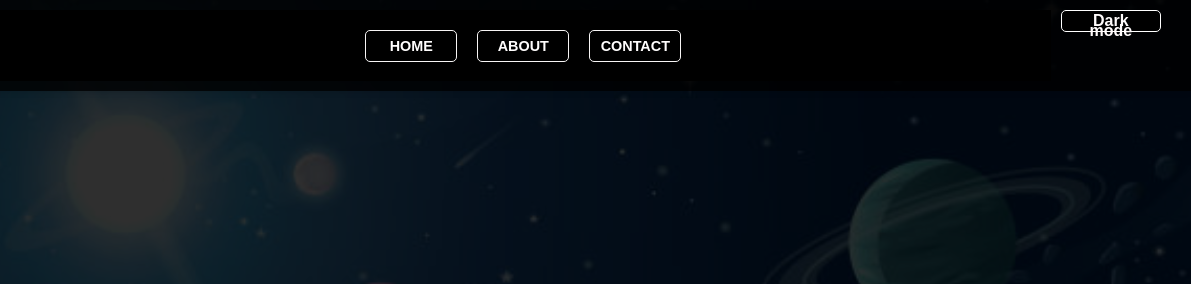
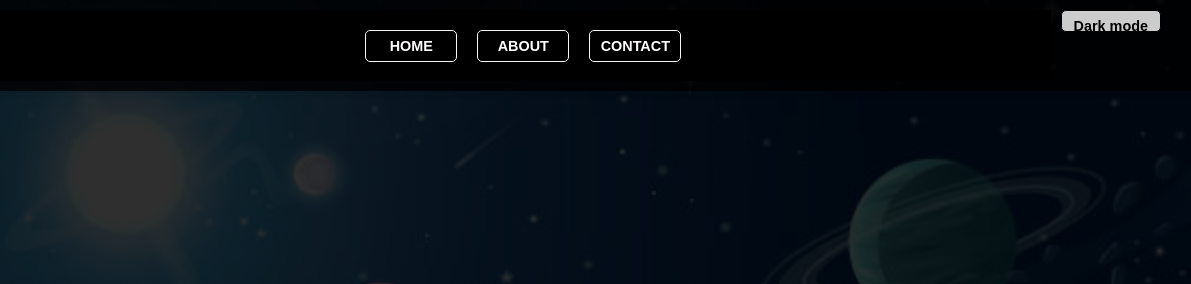
Before and after one commit to RobbySkyyy005/TAKAN05bySKyyy, a plain HTML site: page index.html in a window 1280 px wide. Both pictures are taken after a click on the element "Dark mode". Shown: the top 284 px of the page, 89-1280 px from the left. Drawn offline with Linux system fonts and the light colour scheme.

Commit message:
Update styles.css

```diff
--- a/styles.css
+++ b/styles.css
@@ -287,25 +287,38 @@ body {
     box-shadow: 0 0 0 4px rgba(37, 99, 235, 0.5);
     /* ring-blue-300 */
 }
+.dark-mode .nav-links a:focus-within {
+    outline: none;
+    box-shadow: 0 0 0 4px rgba(37, 99, 235, 0.5);
+    /* ring-blue-300 */
+}
 
 .dark-mode .dark-mode-toggle {
+    position: static;
+    top: 5px;
+    right: 5px;
+    padding: 5px 12px;
     background-color: #ffffff;
-    /* blue-800 */
-    color: #fffbfb;
+    /* blue-600 */
+    color: #000000;
     border: none;
     border-radius: 5px;
     cursor: pointer;
-    font-size: 1rem;
+    font-size: 0.9rem;
     font-weight: bold;
-    box-shadow: 0 2px 5px rgba(0, 0, 0, 0.1);
+    box-shadow: 0 2px 5px rgb(255, 255, 255);
     transition: background-color 0.3s, transform 0.2s;
     z-index: 1000;
     text-align: center;
+    /* Fixed */
     text-decoration: none;
     margin: 0 10px;
-    background-color: rgba(0, 0, 0, 0.8);
+    background-color: rgba(255, 255, 255, 0.8);
     box-shadow: 0 2px 5px rgba(0, 0, 0, 0.1);
-    border: #ffffff solid 1px;
+    border: #000000 solid 1px;
+    width: 6%;
+    height: 10px;
+    line-height: 20px;
 }
 
 
```
